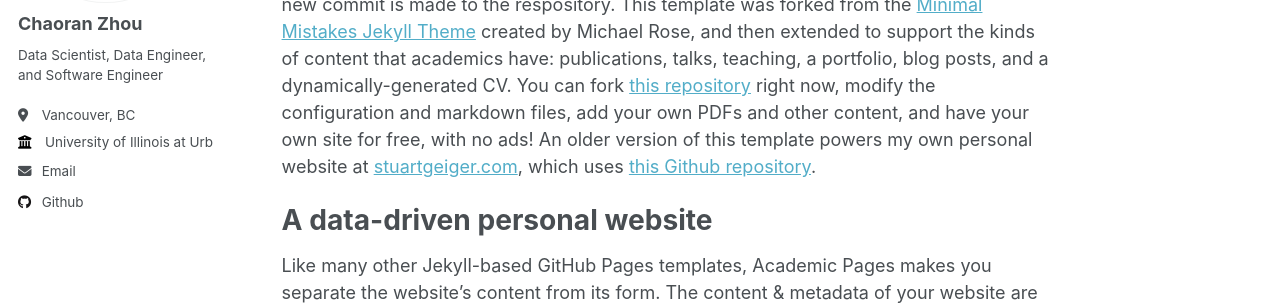
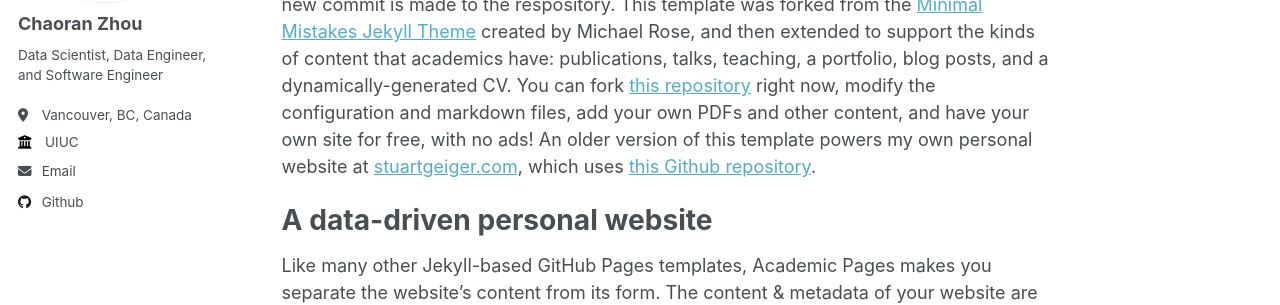
Before and after one commit to ranranrunforit/ranranrunforit.github.io, a Jekyll site: the page built from _pages/about.md, in a window 1280 px wide. Shown: the part 266-571 px from the top of the page. Built offline with Jekyll 4.4.1, drawn with Linux system fonts in a browser that asks for light colours.

Commit message:
Update _config.yml

```diff
--- a/_config.yml
+++ b/_config.yml
@@ -25,8 +25,8 @@
   name             : "Chaoran Zhou"
   pronouns         : # example: "she/her"
   bio              : "Data Scientist, Data Engineer, and Software Engineer"
-  location         : "Vancouver, BC"
-  employer         : "University of Illinois at Urbana-Champaign"
+  location         : "Vancouver, BC, Canada"
+  employer         : "UIUC"
   uri              : # URL
   email            : "Chaoran.Zhou@dal.ca"
 
```
